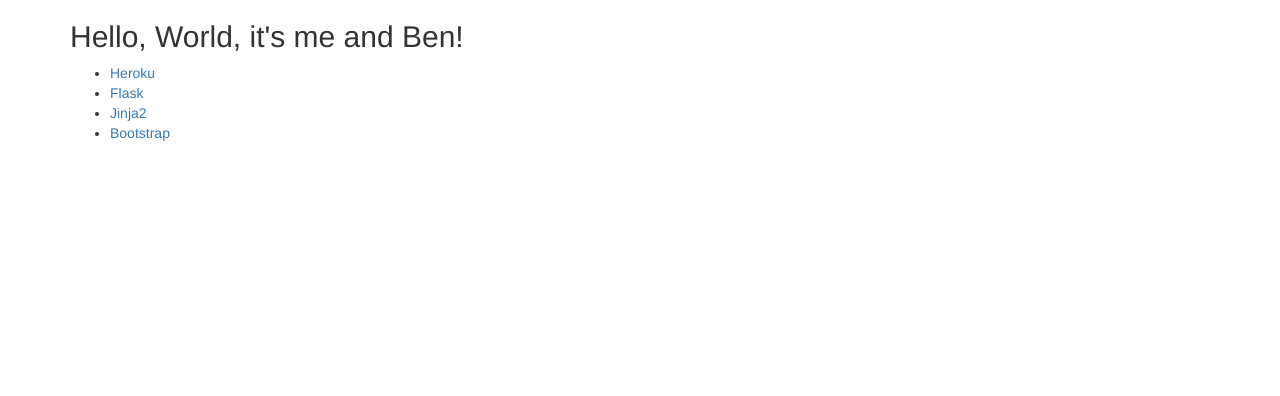
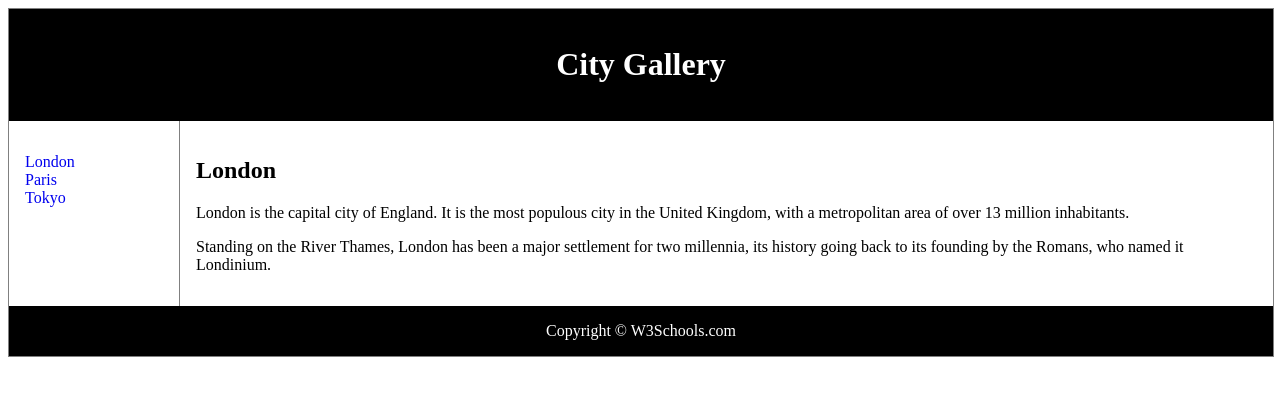
Before and after one commit to jballdata/capstone, a Flask app: template templates/index.html in a window 1280 px wide. Shown: the top 396 px of the page. Run offline with Flask 2, Linux system fonts and the light colour scheme; the template is opened without the code that fills it, so the values that code supplies are empty; some libraries are stand-ins or nearby versions.

Commit message:
Update index.html

```diff
--- a/templates/index.html
+++ b/templates/index.html
@@ -1,35 +1,69 @@
-<!doctype html>
-<html lang="en">
+<!DOCTYPE html>
+<html>
 <head>
-    <meta charset="utf-8">
-    <meta name="viewport" content="width=device-width, initial-scale=1, shrink-to-fit=no">
-    <meta name="description" content="Skeleton application demoing Heroku and Flask integration.">
-    <meta name="author" content="@gotoariel">
-    <!-- <link rel="icon" href="favicon.ico"> -->
+<style>
+div.container {
+    width: 100%;
+    border: 1px solid gray;
+}
 
-    <title>Wilkommen, bienvenue, and welcome to Heroku!</title>
+header, footer {
+    padding: 1em;
+    color: white;
+    background-color: black;
+    clear: left;
+    text-align: center;
+}
 
-    <!-- Bootstrap core CSS -->
-    <link rel="stylesheet" href="https://maxcdn.bootstrapcdn.com/bootstrap/3.3.7/css/bootstrap.min.css">
+nav {
+    float: left;
+    max-width: 160px;
+    margin: 0;
+    padding: 1em;
+}
+
+nav ul {
+    list-style-type: none;
+    padding: 0;
+}
+
+nav ul a {
+    text-decoration: none;
+}
+
+article {
+    margin-left: 170px;
+    border-left: 1px solid gray;
+    padding: 1em;
+    overflow: hidden;
+}
+</style>
 </head>
 <body>
+
 <div class="container">
-      <div class="row">
-        <div class="col-lg-12 text-left">
-          <h2>Hello, World, it's me and Ben!</h2>
+
+<header>
+   <h1>City Gallery</h1>
+</header>
+
+<nav>
   <ul>
-            <li><a target="_blank" href="https://www.heroku.com/">Heroku</a></li>
-            <li><a target="_blank" href="http://flask.pocoo.org/">Flask</a></li>
-            <li><a target="_blank" href="http://jinja.pocoo.org/docs/2.9/">Jinja2</a></li>
-            <li><a target="_blank" href="http://getbootstrap.com/">Bootstrap</a></li>
+    <li><a href="#">London</a></li>
+    <li><a href="#">Paris</a></li>
+    <li><a href="#">Tokyo</a></li>
   </ul>
+</nav>
+
+<article>
+  <h1>London</h1>
+  <p>London is the capital city of England. It is the most populous city in the  United Kingdom, with a metropolitan area of over 13 million inhabitants.</p>
+  <p>Standing on the River Thames, London has been a major settlement for two millennia, its history going back to its founding by the Romans, who named it Londinium.</p>
+</article>
+
+<footer>Copyright &copy; W3Schools.com</footer>
+
 </div>
-      </div>
-    </div>
-    <!-- Bootstrap core JavaScript
-    ================================================== -->
-    <!-- Placed at the end of the document so the pages load faster -->
-    <script src="https://cdnjs.cloudflare.com/ajax/libs/jquery/3.2.1/jquery.js"></script>
-    <script src="https://maxcdn.bootstrapcdn.com/bootstrap/3.3.7/js/bootstrap.min.js"></script>
+
 </body>
 </html>
```
Lines whose indentation alone changed are shown as unchanged.
